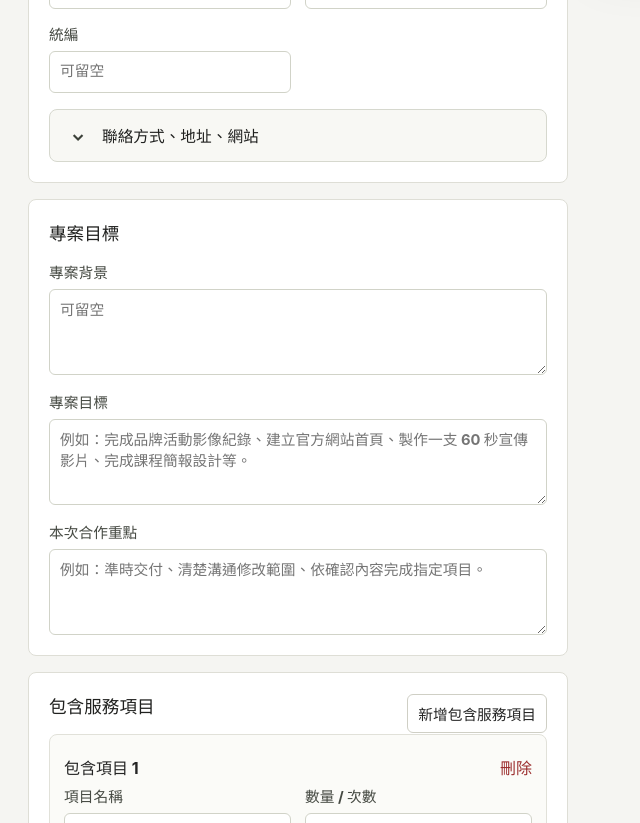
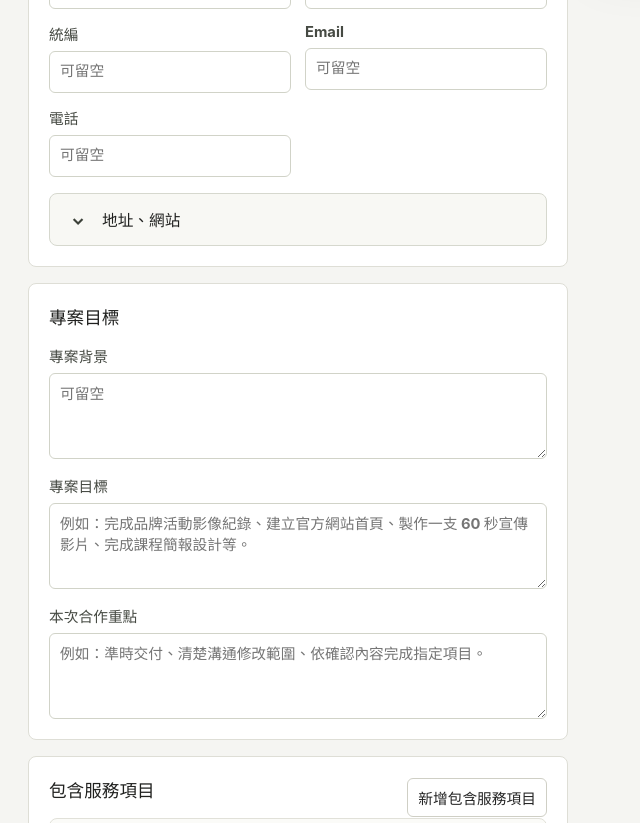
Before and after one commit to dong-sc/simple-scope-confirmation-generator, a React (Vite) app: page / in a window 1280 px wide. Shown: the part 1220-2043 px from the top of the page, without its empty margins (0-640 px from the left). Built offline with nearby package versions, Linux system fonts and the light colour scheme.

Commit message:
Keep client contact fields visible

```diff
--- a/src/components/ClientSection.tsx
+++ b/src/components/ClientSection.tsx
@@ -39,8 +39,6 @@ export function ClientSection({ data, onChange }: ClientSectionProps) {
             placeholder="可留空"
           />
         </label>
-        <CollapsibleFieldGroup title="聯絡方式、地址、網站">
-          <div className="field-grid two-columns nested-field-grid">
         <label>
           Email
           <input
@@ -58,6 +56,8 @@ export function ClientSection({ data, onChange }: ClientSectionProps) {
             placeholder="可留空"
           />
         </label>
+        <CollapsibleFieldGroup title="地址、網站">
+          <div className="field-grid two-columns nested-field-grid">
             <label className="span-two">
               地址
               <input
```
Lines whose indentation alone changed are shown as unchanged.
